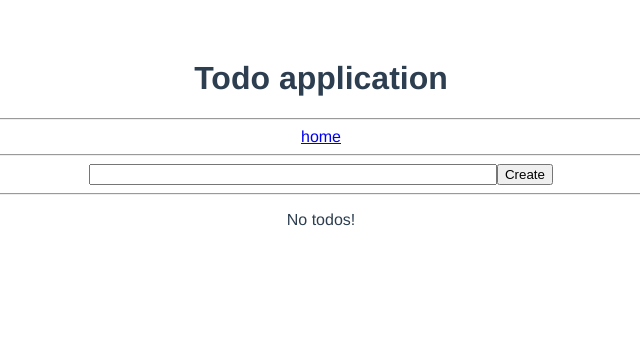
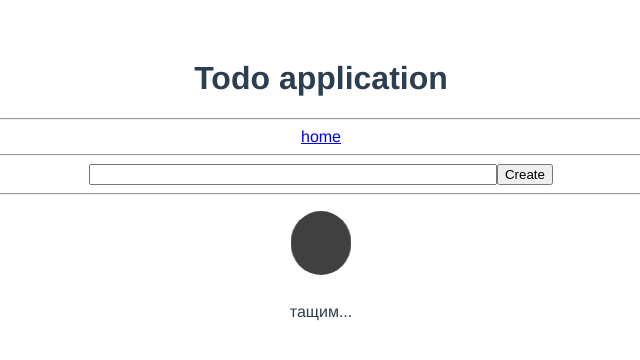
Before and after one commit to vvv09/vue-sand-box, a Vue app: page /todos in a window 1280 px wide. Shown: the top 360 px of the page, without its empty margins (319-959 px from the left). Built offline with nearby package versions, Linux system fonts and the light colour scheme; no server answers; the HTML template or start-up script is replaced by a standard one.

Commit message:
feat: add loader spinner & work with timeout to show it

```diff
--- /dev/null
+++ b/src/components/Loader.vue
@@ -0,0 +1,38 @@
+<template>
+    <div class="lds-circle">
+        <div>
+        </div>
+    </div>
+</template>
+
+
+<style>
+    .lds-circle {
+        display: inline-block;
+        transform: translateZ(1px);
+    }
+    .lds-circle > div {
+        display: inline-block;
+        width: 64px;
+        height: 64px;
+        margin: 8px;
+        border-radius: 50%;
+        background: #404040;
+        animation: lds-circle 2.4s cubic-bezier(0, 0.2, 0.8, 1) infinite;
+    }
+    @keyframes lds-circle {
+        0%, 100% {
+            animation-timing-function: cubic-bezier(0.5, 0, 1, 0.5);
+        }
+        0% {
+            transform: rotateY(0deg);
+        }
+        50% {
+            transform: rotateY(1800deg);
+            animation-timing-function: cubic-bezier(0, 0.5, 0.5, 1);
+        }
+        100% {
+            transform: rotateY(3600deg);
+        }
+    }
+</style>
--- a/src/views/Todos.vue
+++ b/src/views/Todos.vue
@@ -4,8 +4,12 @@
         <hr>
         <AddTodo @add-todo="addTodo"/>
         <hr>
+        <div v-if="loading">
+            <Loader/>
+            <p>тащим...</p>
+        </div>
         <TodoList
-                v-if="todos.length"
+                v-else-if="todos.length"
                 v-bind:todoss="todos"
                 @remove-todoi="removeTodo"
         />
@@ -17,18 +21,25 @@
 <script>
     import TodoList from '@/components/TodoList'
     import AddTodo from '@/components/AddTodo'
+    import Loader from '@/components/Loader'
 
     export default {
         name: 'app',
         data() {
             return {
-                todos: []
+                todos: [],
+                loading: true
             }
         },
         mounted() { // чтобы запрос выпонялся когда комонент подготовил шаблон и поместил его в дерево
             fetch('https://jsonplaceholder.typicode.com/todos?_limit=5')
                 .then(response => response.json())
-                .then(json => this.todos = json)
+                .then(json => {
+                    setTimeout(() => {
+                        this.todos = json
+                        this.loading = false
+                    }, 5000) // искусственная задержка чтобы видеть лоадер
+                })
         },
         methods: {
             removeTodo(id) {
@@ -41,7 +52,8 @@
         },
         components: {
             TodoList,
-            AddTodo
+            AddTodo,
+            Loader
         }
     }
 </script>
```
